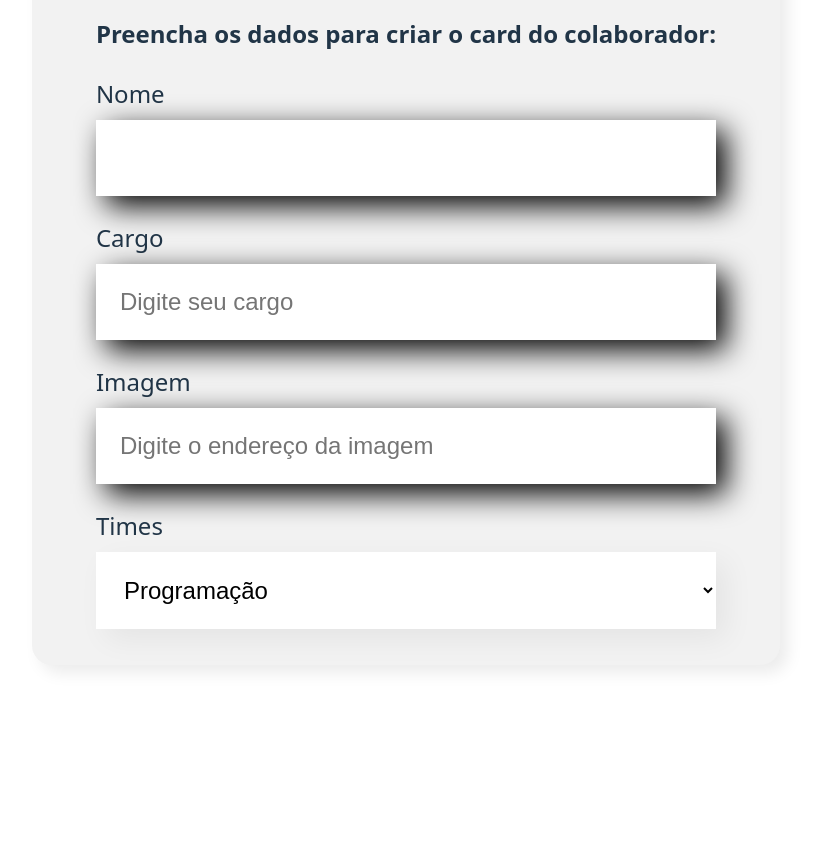
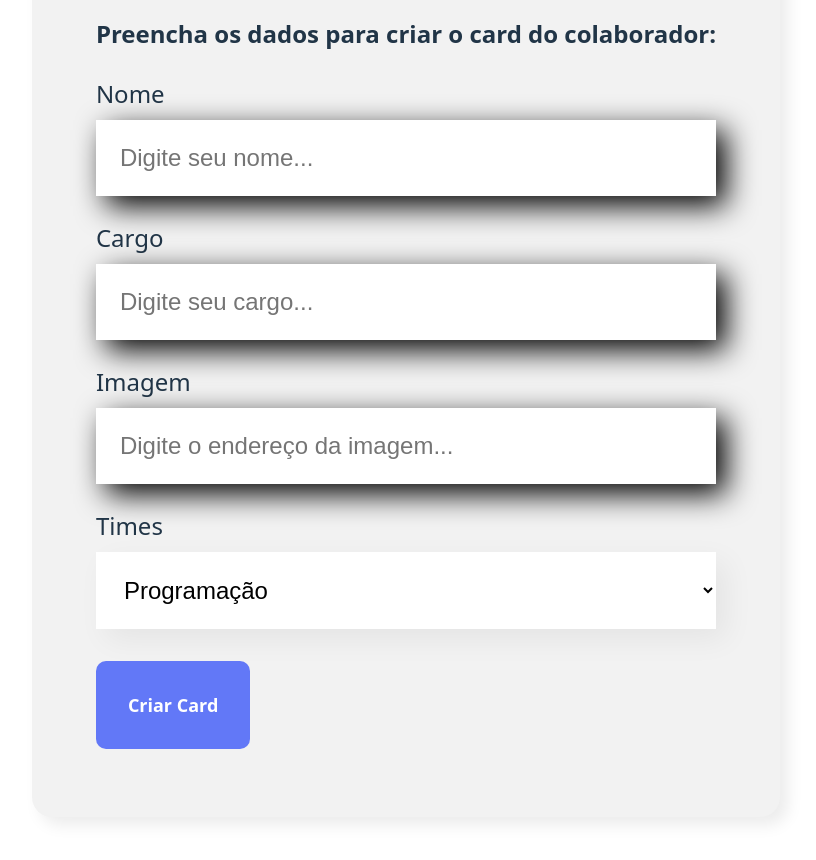
Before and after one commit to ginocax/organo, a React (Vite) app: page / in a window 1280 px wide. Shown: the part 620-1480 px from the top of the page, without its empty margins (234-1050 px from the left). Before the commit the page ends 1365 px from the top, so only its background shows below. Built offline with nearby package versions, Linux system fonts and the light colour scheme.

Commit message:
feat: integrate form for data submission

```diff
--- a/src/App.jsx
+++ b/src/App.jsx
@@ -1,11 +1,20 @@
+import { useState } from "react";
 import { Banner } from "./components/Banner/Index";
 import { Form } from "./components/Form";
 
 function App() {
+  const [colaboradores, setColaboradores] = useState([]);
+
+  const onNewCollaboratorAdded = (colaborador) => {
+    console.log(colaborador);
+    setColaboradores([...colaboradores, colaborador]);
+  };
   return (
     <div className="App">
       <Banner />
-      <Form />
+      <Form
+        onNewCollaborator={(colaborador) => onNewCollaboratorAdded(colaborador)}
+      />
     </div>
   );
 }
--- /dev/null
+++ b/src/components/Button/Button.css
@@ -0,0 +1,15 @@
+button {
+  background-color: #6278f7;
+  border-radius: 10px;
+  font-weight: 700;
+  font-size: 18px;
+  padding: 32px;
+  border: none;
+  cursor: pointer;
+  color: #fff;
+  margin: 32px 0;
+}
+
+.button:hover {
+  color: #95ffd4;
+}
--- /dev/null
+++ b/src/components/Button/index.jsx
@@ -0,0 +1,5 @@
+import "./Button.css";
+
+export const Button = (props) => {
+  return <button className="button">{props.children}</button>;
+};
--- a/src/components/Dropdown/index.jsx
+++ b/src/components/Dropdown/index.jsx
@@ -1,12 +1,14 @@
 import "./Dropdown.css";
 
 export const Dropdown = (props) => {
-  console.log(props.itens);
-
   return (
     <div className="dropdown">
       <label>{props.label}</label>
-      <select required={props.required}>
+      <select
+        onChange={(evento) => props.onTyped(evento.target.value)}
+        required={props.required}
+        value={props.value}
+      >
         {props.itens.map((item) => {
           return <option key={item}>{item}</option>;
         })}
--- a/src/components/Form/index.jsx
+++ b/src/components/Form/index.jsx
@@ -1,8 +1,10 @@
-import "./Form.css";
+import { useState } from "react";
 import { Textinput } from "../TextInputs/Index";
 import { Dropdown } from "../Dropdown";
+import { Button } from "../Button";
+import "./Form.css";
 
-export const Form = () => {
+export const Form = (props) => {
   const times = [
     "Programação",
     "Front-End",
@@ -13,14 +15,55 @@ export const Form = () => {
     "Inovação e Gestão",
   ];
 
+  const [nome, setNome] = useState("");
+  const [cargo, setCargo] = useState("");
+  const [imagem, setImagem] = useState("");
+  const [time, setTime] = useState("");
+
+  const onSave = (evento) => {
+    evento.preventDefault();
+
+    props.onNewCollaborator({
+      nome,
+      cargo,
+      imagem,
+      time,
+    });
+  };
+
   return (
     <section className="form">
-      <form>
+      <form onSubmit={onSave}>
         <h2>Preencha os dados para criar o card do colaborador:</h2>
-        <Textinput label="Nome" placeholde="Digite seu nome" />
-        <Textinput label="Cargo" placeholder="Digite seu cargo" />
-        <Textinput label="Imagem" placeholder="Digite o endereço da imagem" />
-        <Dropdown label="Times" itens={times} />
+        <Textinput
+          required={true}
+          label="Nome"
+          placeholder="Digite seu nome"
+          value={nome}
+          onTyped={(value) => setNome(value)}
+        />
+        <Textinput
+          required={true}
+          label="Cargo"
+          placeholder="Digite seu cargo"
+          value={cargo}
+          onTyped={(value) => setCargo(value)}
+        />
+        <Textinput
+          required={true}
+          label="Imagem"
+          placeholder="Digite o endereço da imagem"
+          value={imagem}
+          onTyped={(value) => setImagem(value)}
+        />
+        <Dropdown
+          required={true}
+          label="Times"
+          itens={times}
+          value={time}
+          onTyped={(value) => setTime(value)}
+        />
+        <Button>Criar Card</Button>
       </form>
     </section>
   );
--- a/src/components/TextInputs/Index.jsx
+++ b/src/components/TextInputs/Index.jsx
@@ -1,10 +1,21 @@
 import "./TextInputs.css";
 
 export const Textinput = (props) => {
+  const modifiedPlaceholder = `${props.placeholder}...`;
+
+  const onTyped = (event) => {
+    props.onTyped(event.target.value);
+  };
+
   return (
     <div className="text-input">
       <label>{props.label}</label>
-      <input placeholder={props.placeholder} />
+      <input
+        value={props.value}
+        onChange={onTyped}
+        required={props.required}
+        placeholder={modifiedPlaceholder}
+      />
     </div>
   );
 };
```
